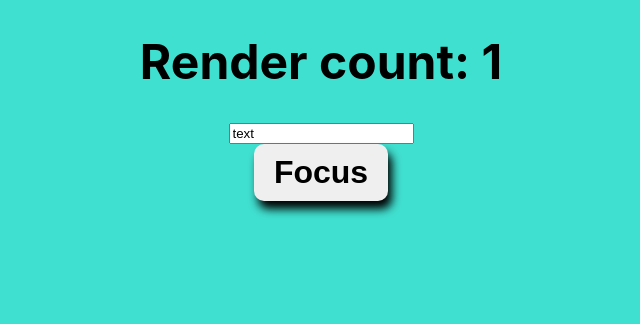
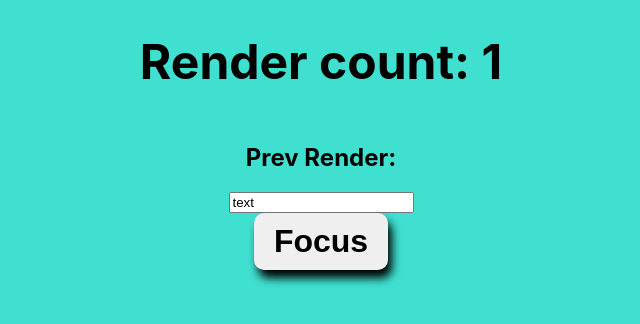
Before and after one commit to Lutsyk/React-counter, a React (Create React App) app: page / in a window 1280 px wide. Shown: the top 324 px of the page, without its empty margins (319-959 px from the left). Built offline with nearby package versions, Linux system fonts and the light colour scheme.

Commit message:
add prevValue
add prevValue

```diff
--- a/src/App.js
+++ b/src/App.js
@@ -5,11 +5,16 @@ function App() {
   const [value, setValue] = useState('text')
   const renderCount = useRef(1)
   const inputRef = useRef(null)
+  const prevValue = useRef('')
 
   useEffect(()=>{
     renderCount.current++
     console.log(inputRef.current.value)
   })
+
+  useEffect(()=> {
+    prevValue.current = value
+  }, [value])
 
   const focus = () => inputRef.current.focus()
 
@@ -17,6 +22,7 @@ function App() {
     <div className="container">
 
       <h1>Render count: {renderCount.current}</h1>
+      <h2>Prev Render: {prevValue.current}</h2>
       <input ref={inputRef} type='text' onChange={e => setValue(e.target.value)} value={value}/>
       <button className="btn" onClick={focus}>Focus</button>
     </div>
```
